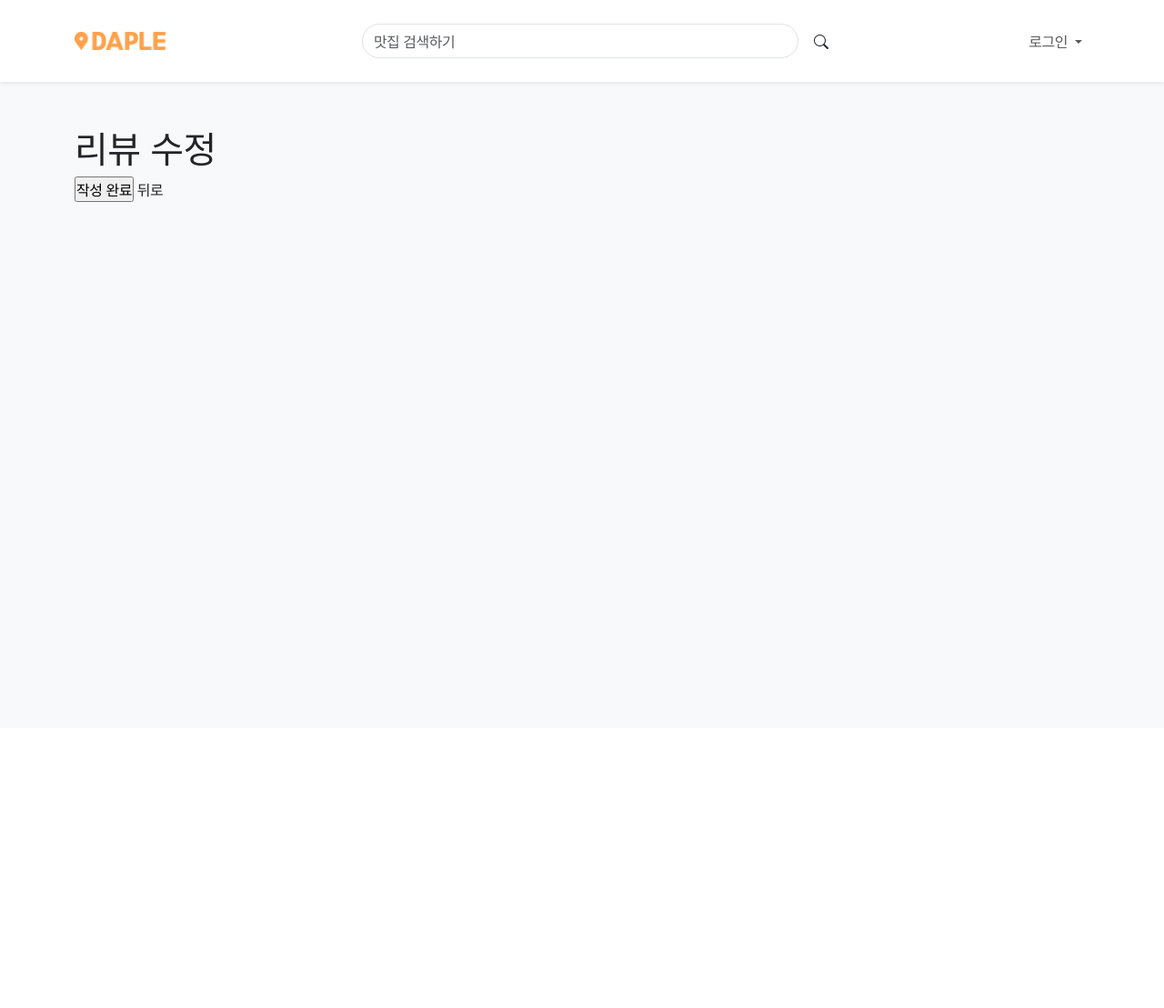
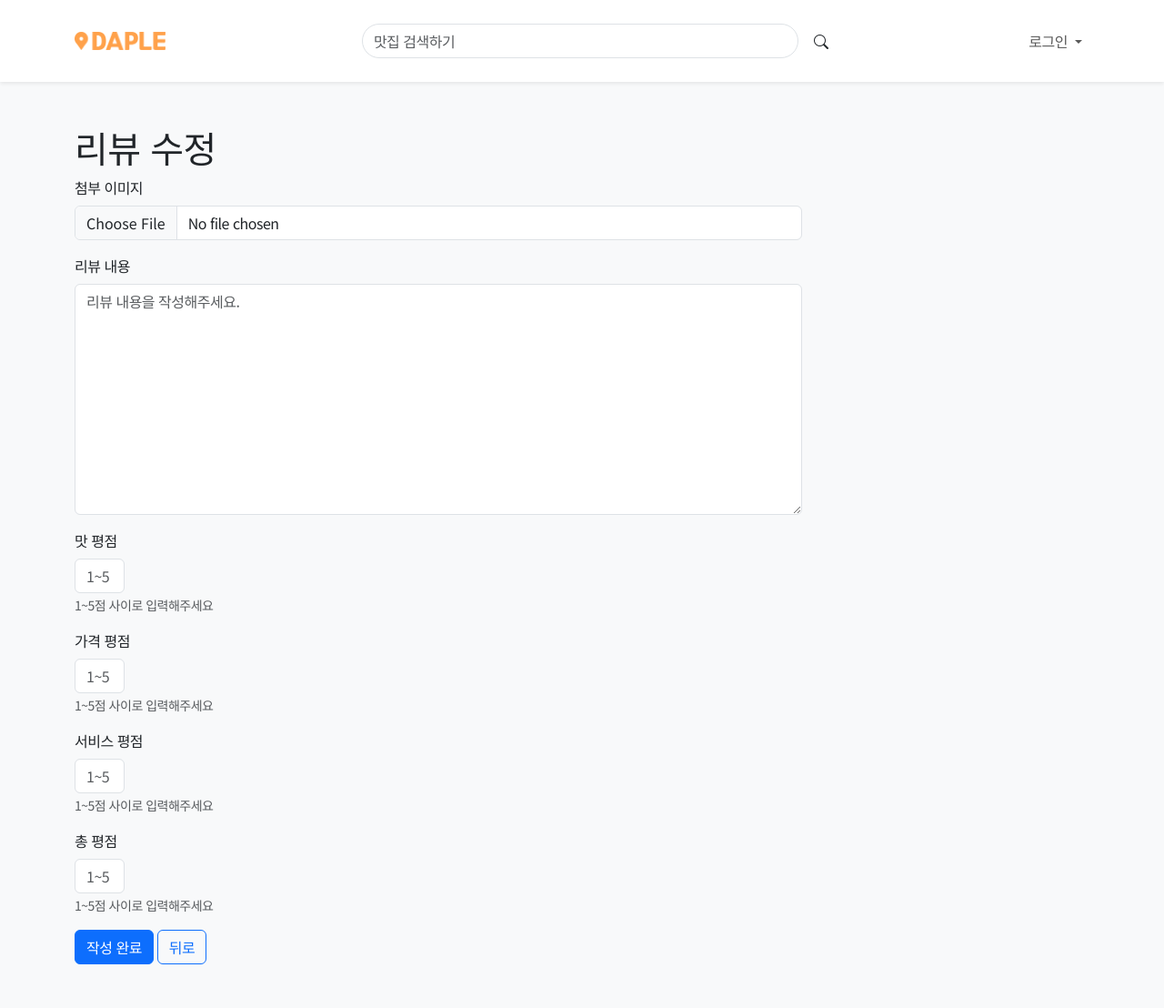
Before and after one commit to SeBin-Kwon/Daple-project, a Django app: template reviews/templates/reviews/form.html in a window 1280 px wide. Shown: the whole page at 91% size. Before the commit the page ends 222 px from the top, so only its background shows below. Run offline with Django 3.2, Linux system fonts and the light colour scheme; the template is opened without the code that fills it: values that come from a table or form of the project are taken from there, others are empty; parts of the project's set-up code (start-up, migrations or seed data) failed here and were passed over; some libraries are stand-ins or nearby versions.

Commit message:
hotfix review

```diff
--- a/reviews/forms.py
+++ b/reviews/forms.py
@@ -1,18 +1,30 @@
 from django import forms
 from .models import Review, Comment
-
 class ReviewForm(forms.ModelForm):
 
     class Meta:
         model = Review
-        fields = ['review_content', 'review_rating', 'review_taste', 'review_price', 'review_service', 'review_image',]
+        fields = ['review_image', 'review_content', 'review_taste', 'review_price', 'review_service', 'review_rating',]
         labels = {
             'review_content': '리뷰 내용',
-            'review_rating': '전체 평점',
-            'review_taste': '맛',
-            'review_price': '가격',
-            'review_service': '서비스',
+            'review_rating': '총 평점',
+            'review_taste': '맛 평점',
+            'review_price': '가격 평점',
+            'review_service': '서비스 평점',
             'review_image': '첨부 이미지',
+        }
+        widgets = {
+            'review_content': forms.Textarea(attrs={'placeholder': '리뷰 내용을 작성해주세요.'}),
+            'review_rating': forms.TextInput(attrs={'placeholder': '1~5', 'style': 'width:55px;'}),
+            'review_taste': forms.TextInput(attrs={'placeholder': '1~5', 'style': 'width:55px;'}),
+            'review_price': forms.TextInput(attrs={'placeholder': '1~5', 'style': 'width:55px;'}),
+            'review_service': forms.TextInput(attrs={'placeholder': '1~5', 'style': 'width:55px;'}),
+        }
+        help_texts = {
+            'review_rating': '1~5점 사이로 입력해주세요',
+            'review_taste': '1~5점 사이로 입력해주세요',
+            'review_price': '1~5점 사이로 입력해주세요',
+            'review_service': '1~5점 사이로 입력해주세요',
         }
 
 class CommentForm(forms.ModelForm):
--- a/reviews/models.py
+++ b/reviews/models.py
@@ -1,10 +1,13 @@
-from djongo import models
+from django.db import models
+# from djongo import models
 from imagekit.models import ProcessedImageField
 from imagekit.processors import ResizeToFill
 from django.conf import settings
 from stores.models import Store
 from stores.models import Thematag
 from stores.models import Foodtag
+from django.core.validators import MinValueValidator, MaxValueValidator
+
 # Create your models here.
 class Review(models.Model):
     user = models.ForeignKey(settings.AUTH_USER_MODEL, on_delete=models.CASCADE)
@@ -13,10 +16,10 @@ class Review(models.Model):
     foodtag_id = models.ForeignKey(Foodtag, on_delete=models.CASCADE,null=True,blank=True)
     thematag_id = models.ForeignKey(Thematag, on_delete=models.CASCADE,null=True,blank=True)
     review_content = models.TextField()
-    review_rating = models.IntegerField()
-    review_taste = models.IntegerField()
-    review_price = models.IntegerField()
-    review_service = models.IntegerField()
+    review_rating = models.IntegerField(validators=[MinValueValidator(0), MaxValueValidator(5)])
+    review_taste = models.IntegerField(validators=[MinValueValidator(0), MaxValueValidator(5)])
+    review_price = models.IntegerField(validators=[MinValueValidator(0), MaxValueValidator(5)])
+    review_service = models.IntegerField(validators=[MinValueValidator(0), MaxValueValidator(5)])
     created_at = models.DateTimeField(auto_now_add=True)
     updated_at = models.DateTimeField(auto_now = True)
     review_image = ProcessedImageField(upload_to='images/', blank=True,
--- a/reviews/templates/reviews/form.html
+++ b/reviews/templates/reviews/form.html
@@ -8,21 +8,21 @@
   <h1>
     리뷰 작성
   </h1>
-  <form method="POST" enctype="multipart/form-data">
+  <form method="POST" enctype="multipart/form-data" style="width:800px;">
     {% csrf_token %}
     {% bootstrap_form review_form %}
-    <input type="submit" value="작성 완료">
-    <a href="{% url 'reviews:index' %}">뒤로</a>
+    <input class="btn btn-primary" type="submit" value="작성 완료">
+    <a class="btn btn-outline-primary" onClick="history.go(-1)">뒤로</a>
   </form>
 {% else %}
   <h1>
     리뷰 수정
   </h1>
-  <form method="POST" enctype="multipart/form-data">
+  <form method="POST" enctype="multipart/form-data" style="width:800px;">
     {% csrf_token %}
     {% bootstrap_form review_form %}
-    <input type="submit" value="작성 완료">
-    <a href="{% url 'reviews:index' %}">뒤로</a>
+    <input class="btn btn btn-primary" type="submit" value="작성 완료">
+    <a class="btn btn-outline-primary" onClick="history.go(-1)">뒤로</a>
   </form>
 {% endif %}
 {% endblock %}
--- a/stores/templates/stores/detail.html
+++ b/stores/templates/stores/detail.html
@@ -21,7 +21,7 @@
         가게번호 : {{ store_data.store_number }}
         <br>
         <div>{{ people_num }}명의 평가 {{ avg_rating }}점 <span id="store-star" class="star-rate"><i
-                style="width:{{ avg_rating|mul:10 }}%;"></i></span></div>
+                style="width:{{ avg_rating|mul:20 }}%;"></i></span></div>
         <br>
         <div class="d-flex flex-column align-items-center">
             {% if request.user.is_authenticated %}
@@ -53,7 +53,7 @@
                     id="like-btn-{{ review.pk }}-gonggam">{{ review.user.like_reviews.all.count }}</span>개 공감받음
                 ) {{ review.created_at | date:"Y-m-d" }}</p>
             <p>총평 <span id="review-{{ review.pk }}-star" class="star-rate"><i
-                    style="width:{{ review.review_rating|mul:10 }}%;"></i></span></p>
+                    style="width:{{ review.review_rating|mul:20 }}%;"></i></span></p>
             <p>맛<i class="star">{{ review.review_taste }}</i> 가격<i class="star">{{ review.review_price }}</i>
                 서비스<i
                         class="star">{{ review.review_service }}</i></p>
```
Also changed, not shown: stores/views.py (+0 -9 lines), accounts/migrations/0001_initial.py, accounts/migrations/0002_user_followings.py (deleted), reviews/migrations/0001_initial.py, stores/migrations/0001_initial.py.
